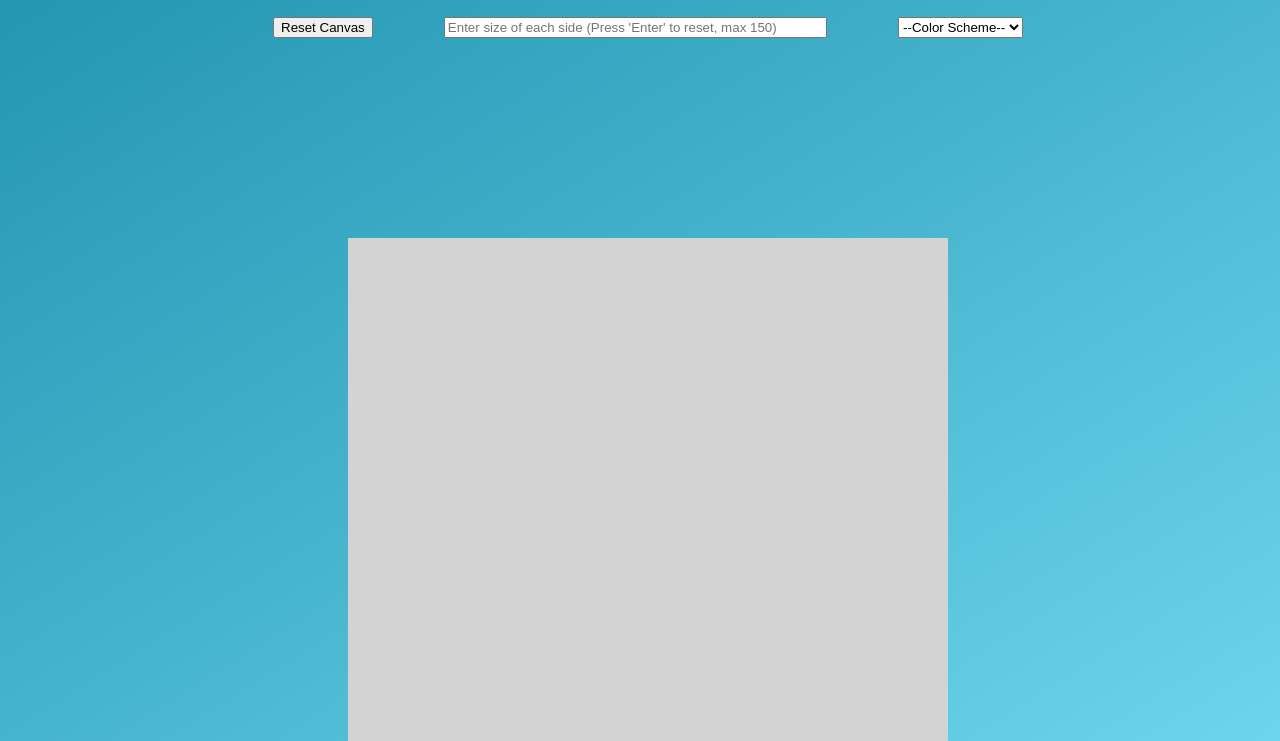
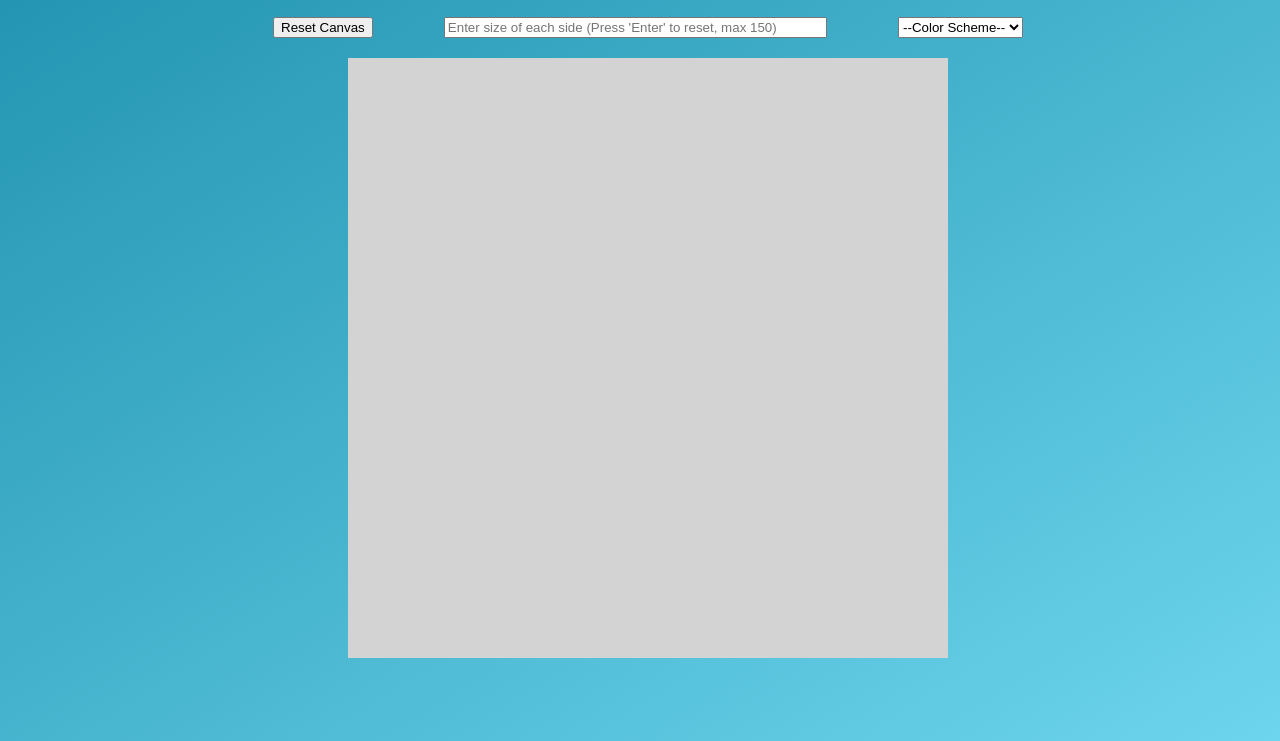
Before and after one commit to castle429/etch-a-sketch, a plain HTML site: page index.html in a window 1280 px wide. Shown: the part 59-800 px from the top of the page. Drawn offline with Linux system fonts and the light colour scheme.

Commit message:
Reset canvas top margin to 20px

```diff
--- a/style.css
+++ b/style.css
@@ -16,7 +16,7 @@ body {
     bottom: 0;
     right: 0;
     left: 0;
-    margin: 200px auto;
+    margin: 20px auto;
     width: 600px;
     height: 600px;
     font-size: 0;
```
